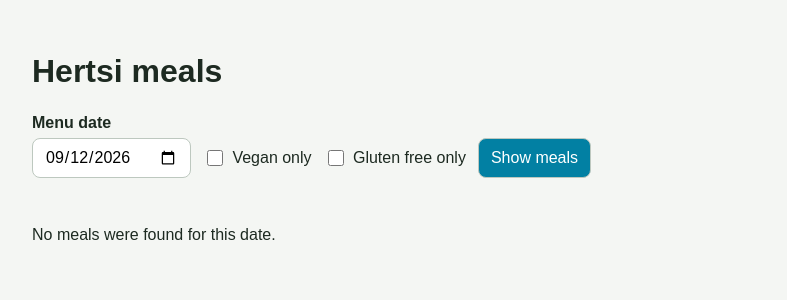
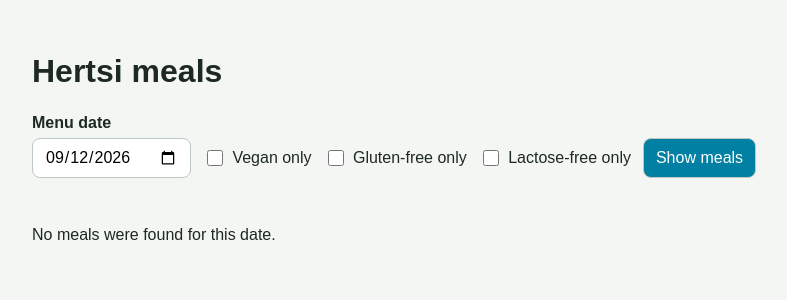
Before and after one commit to lacrimosab/unisafka-filtering, a FastAPI app: page / in a window 1280 px wide. Shown: the top 300 px of the page, without its empty margins (82-869 px from the left). Run offline with FastAPI, Linux system fonts and the light colour scheme; data that the repository does not hold is empty.

Commit message:
added lactose-free filtering

```diff
--- a/src/app.py
+++ b/src/app.py
@@ -22,7 +22,9 @@ def home(
     request: Request,
     menu_date: str | None = None,
     vegan_only: bool = False,
-    gluten_free_only: bool = False,):
+    gluten_free_only: bool = False,
+    lactose_free_only: bool = False,
+):
 
     selected_date = menu_date or date.today().isoformat()
     meals = get_hertsi_meal(selected_date)
@@ -44,6 +46,18 @@ def home(
 
         meals = gluten_free_meals
 
+    if lactose_free_only:
+        lactose_free_meals = []
+
+        for meal in meals:
+            if (
+                "Lactose-free" in meal.diets or
+                "Milk-free" in meal.diets
+            ):
+                lactose_free_meals.append(meal)
+
+        meals = lactose_free_meals
+
     return templates.TemplateResponse(
         request=request,
         name="index.html",
@@ -51,5 +65,6 @@ def home(
                 "selected_date": selected_date,
                 "vegan_only": vegan_only, # added to keep checkbox even after page reload
                 "gluten_free_only": gluten_free_only,
+                "lactose_free_only": lactose_free_only,
         },
     )
--- a/static/styles.css
+++ b/static/styles.css
@@ -20,6 +20,7 @@ body {
     align-items: flex-end;
     gap: 0.75rem;
     margin: 1.5rem 0 2rem;
+    flex-wrap: wrap;
 }
 
 .date-field {
--- a/templates/index.html
+++ b/templates/index.html
@@ -27,6 +27,7 @@
                     value="{{ selected_date }}"
                 >
             </div>
+
             <label class="filter-checkbox">
                 <input
                     type="checkbox"
@@ -36,6 +37,7 @@
                 >
                 Vegan only
             </label>
+
             <label class="filter-checkbox">
                 <input
                     type="checkbox"
@@ -43,8 +45,20 @@
                     value="true"
                     {% if gluten_free_only %}checked{% endif %}
                 >
-                Gluten free only
+                Gluten-free only
             </label>
+
+            <label class="filter-checkbox">
+                <input
+                    type="checkbox"
+                    name="lactose_free_only"
+                    value="true"
+                    {% if lactose_free_only %}checked{% endif %}
+                >
+
+                Lactose-free only
+            </label>
+
             <button type="submit">Show meals</button>
         </form>
 
```
